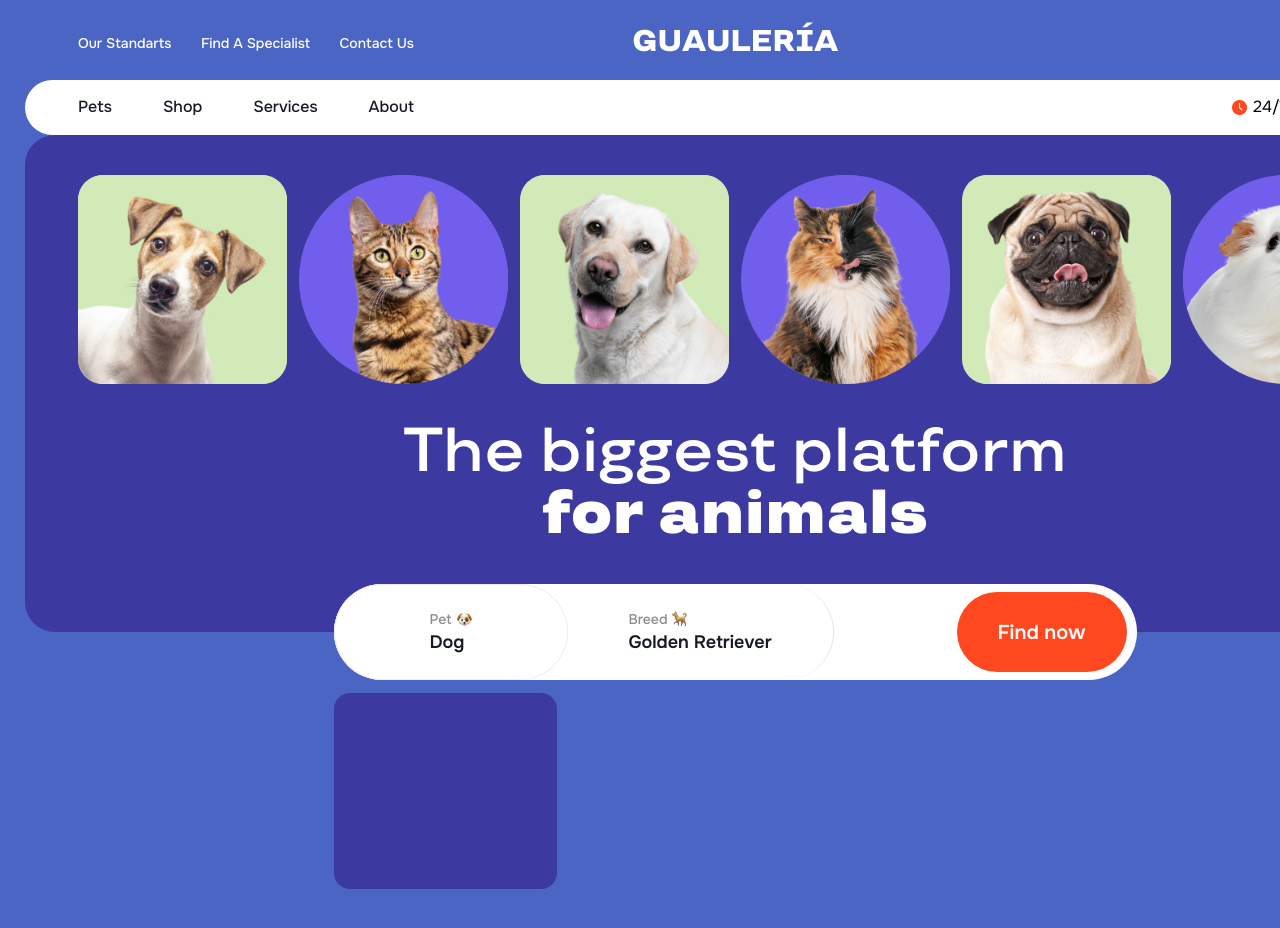
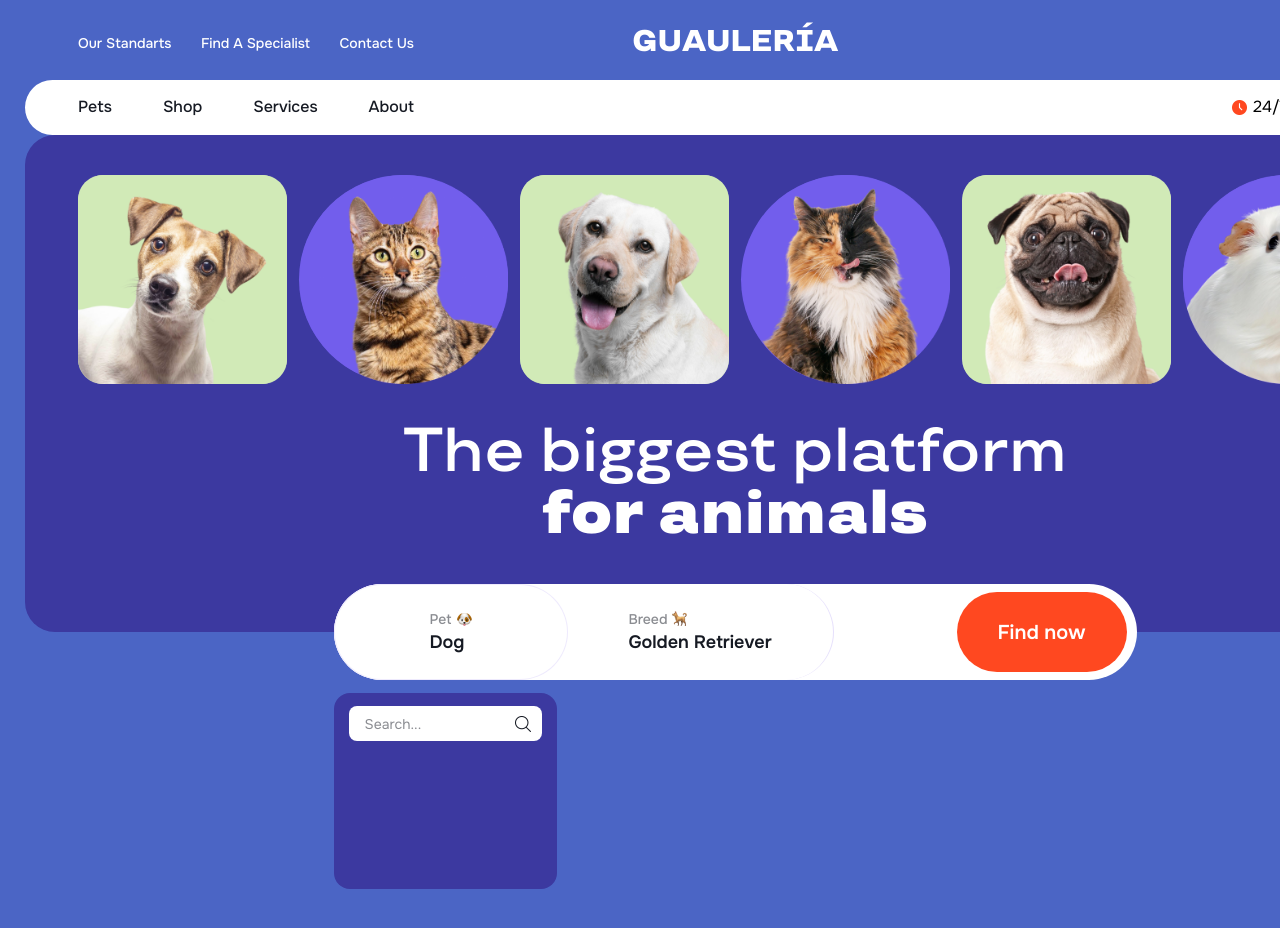
Before and after one commit to vkorshunovv/guauleria, a React (Create React App) app: page / in a window 1280 px wide. Shown: the top 928 px of the page. Built offline with nearby package versions, Linux system fonts and the light colour scheme.

Commit message:
search input field

```diff
--- a/src/Dropdown.css
+++ b/src/Dropdown.css
@@ -15,8 +15,71 @@
 }
 
 .petDropdown {
+    grid-column: 1 / 5;
     width: 223px;
     height: 196px;
     background-color: rgba(60, 57, 160, 1);
     border-radius: 16px;
 }
+
+.petInnerContainer {
+    display: flex;
+    flex-direction: column;
+    padding: 13px 15px;
+    height: 100%;
+    box-sizing: border-box;
+}
+
+.searchInput {
+    width: 100%;
+    height: 35px;
+    border-radius: 8px;
+    background-color: rgb(255, 255, 255);
+    border: none;
+    outline: none;
+    appearance: none;
+    -webkit-appearance: none;
+	-moz-appearance: none;
+}
+
+/* Do we need search icon in search field?.. */
+
+/* clears the 'X' from Internet Explorer */
+input[type=search]::-ms-clear {  display: none; width : 0; height: 0; }
+input[type=search]::-ms-reveal {  display: none; width : 0; height: 0; }
+
+/* clears the 'X' from Chrome */
+input[type="search"]::-webkit-search-decoration,
+input[type="search"]::-webkit-search-cancel-button,
+input[type="search"]::-webkit-search-results-button,
+input[type="search"]::-webkit-search-results-decoration { display: none; }
+
+input {
+    padding-left: 16px;
+    padding-right: 10px;
+    color: rgba(22, 26, 35, 1);
+    font-size: 14px;
+    background-repeat: no-repeat;
+    background-position: 166px 10px;
+    background-image: url(./assets/Group.png);
+    background-size: 16px;
+}
+
+input::placeholder {
+    font-size: 14px;
+    color: rgba(22, 26, 35, .5);
+}
+
+.searchOuter img {
+    width: 16px;
+    height: 16px;
+}
+
+.breedDropdown {
+    display: none;
+    grid-column: 5 / 10;
+    width: 223px;
+    height: 196px;
+    background-color: rgba(60, 57, 160, 1);
+    border-radius: 16px;
+}
--- a/src/Dropdown.js
+++ b/src/Dropdown.js
@@ -4,7 +4,17 @@
   return (
     <div className="dropdown">
       <section className="dropdownArea">
-        <div className="petDropdown"></div>
+        <div className="petDropdown">
+          <div className="petInnerContainer">
+            <input
+              className="searchInput"
+              type="search"
+              placeholder="Search..."
+            />
+            <div className="searchableList"></div>
+          </div>
+        </div>
+        <div className="breedDropdown"></div>
       </section>
     </div>
   );
```
Also changed, not shown: src/assets/Group.png (added).
